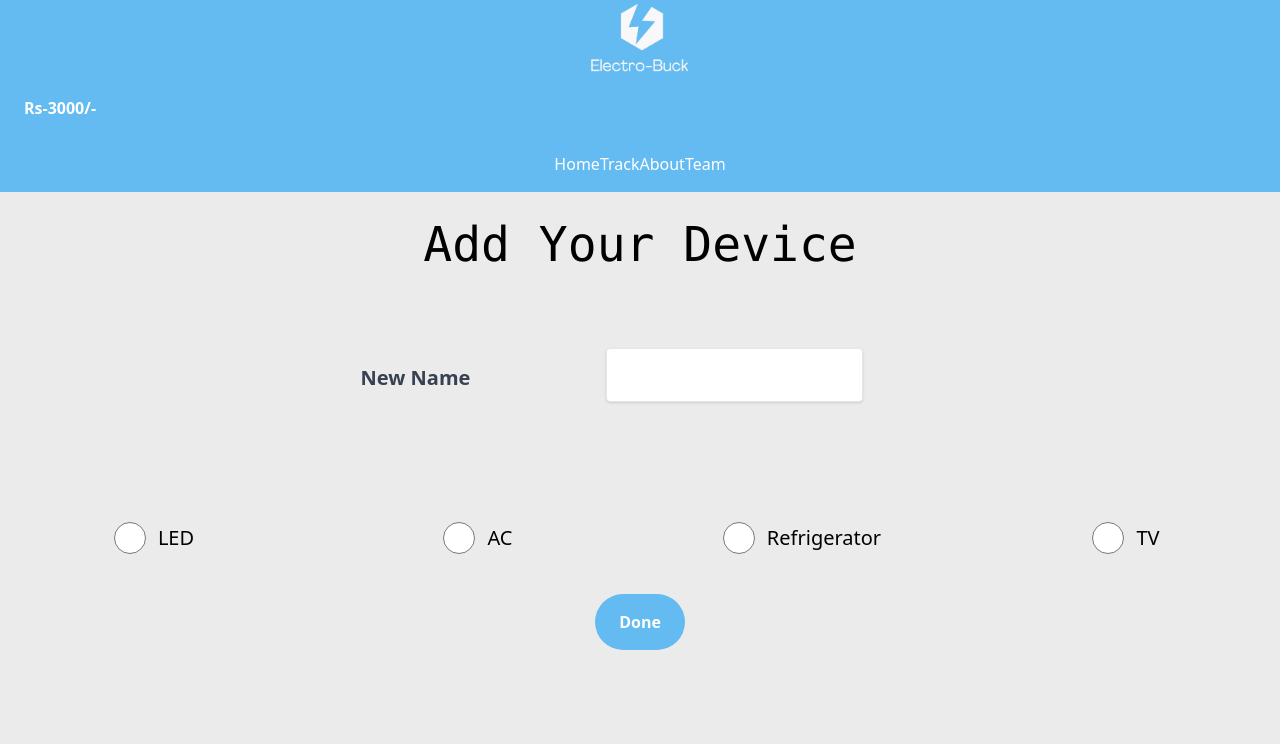
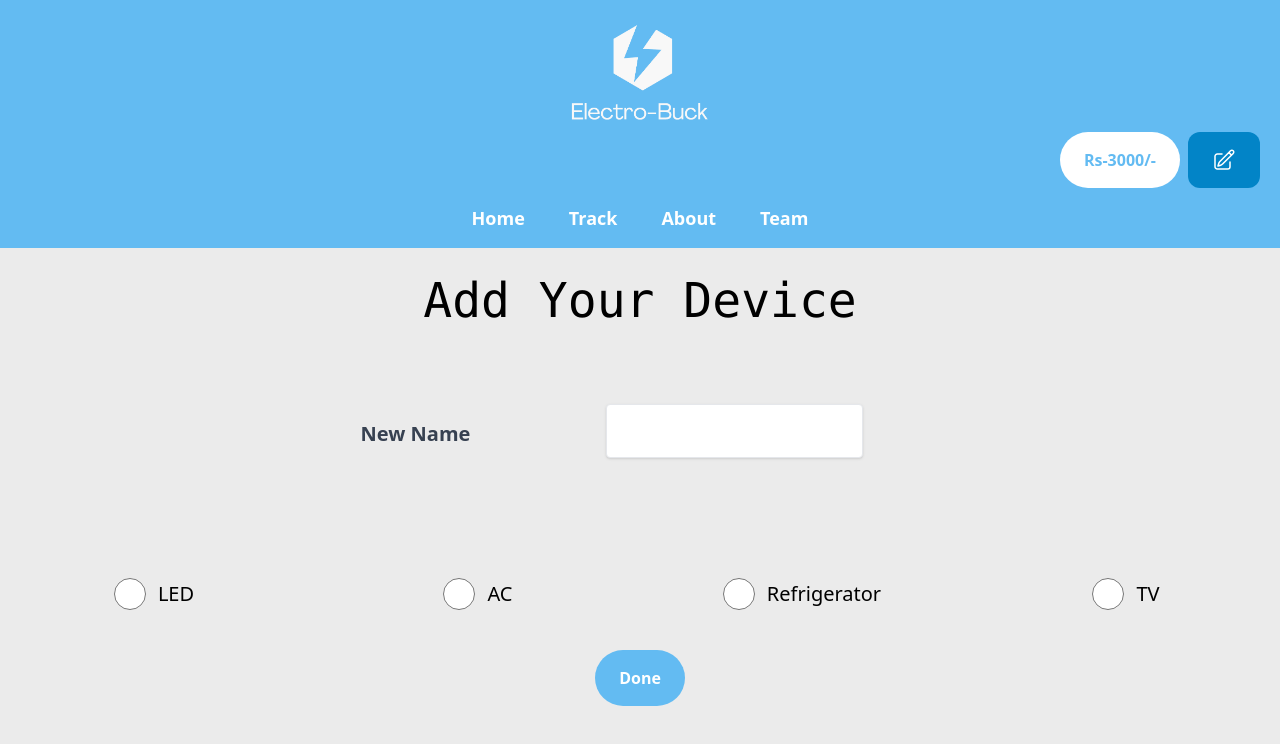
Before and after one commit to Amaymani/elctro-buck, a Next.js app: page /addapp in a window 1280 px wide. Shown: the top 744 px of the page. Built offline with nearby package versions, Linux system fonts and the light colour scheme.

Commit message:
build issue solving

```diff
--- a/src/pages/addapp.tsx
+++ b/src/pages/addapp.tsx
@@ -1,7 +1,7 @@
 
 import React from 'react';
 import { useState } from 'react';
-import Navbar from "@/components/Navbar";
+import Navbar from "@/Components/Navbar";
 import {db} from '@/config';
 import {ref, set } from "firebase/database";
 import { useRouter } from 'next/router';
--- a/src/pages/index.tsx
+++ b/src/pages/index.tsx
@@ -1,7 +1,7 @@
 'use client'
 import { useEffect, useState } from 'react';
-import HomeCard from "@/components/HomeCard";
-import Navbar from "@/components/Navbar";
+import HomeCard from "@/Components/HomeCard";
+import Navbar from "@/Components/Navbar";
 import Link from "next/link";
 import { db } from "@/config";
 import { ref, onValue, off } from "firebase/database";
--- a/src/pages/track.tsx
+++ b/src/pages/track.tsx
@@ -1,7 +1,7 @@
 'use client'
 import React from 'react'
-import Navbar from '@/components/Navbar'
-import TrackCard from '@/components/TrackCard'
+import Navbar from '@/Components/Navbar'
+import TrackCard from '@/Components/TrackCard'
 import { db } from "@/config";
 import { ref, onValue, off } from "firebase/database";
 import { useEffect, useState } from 'react';
--- a/tailwind.config.ts
+++ b/tailwind.config.ts
@@ -3,7 +3,7 @@ import type { Config } from "tailwindcss";
 const config: Config = {
   content: [
     "./src/pages/**/*.{js,ts,jsx,tsx,mdx}",
-    "./src/components/**/*.{js,ts,jsx,tsx,mdx}",
+    "./src/Components/**/*.{js,ts,jsx,tsx,mdx}",
     "./src/app/**/*.{js,ts,jsx,tsx,mdx}",
   ],
   theme: {
```
